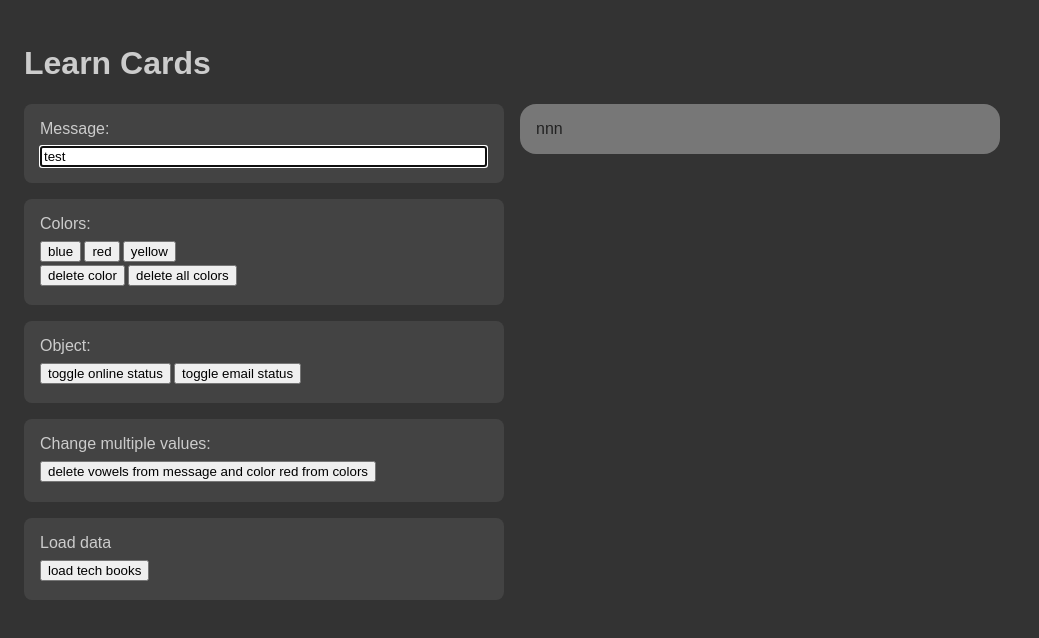
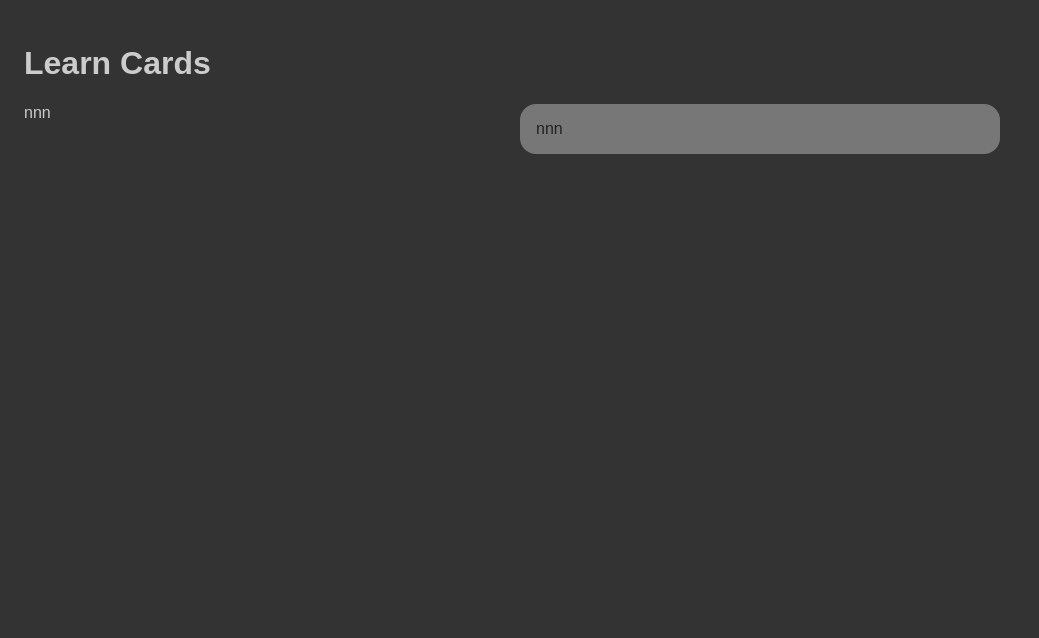
Before and after one commit to edwardtanguay/learncards, a React (Vite) app: page / in a window 1280 px wide. Shown: the top 638 px of the page, without its empty margins (0-1039 px from the left). Built offline with nearby package versions, Linux system fonts and the light colour scheme.

Commit message:
minimized

```diff
--- a/src/App.tsx
+++ b/src/App.tsx
@@ -7,108 +7,13 @@ function App() {
 	const store = useStore((state) => state);
 	const techBookSearchRef = useRef<HTMLInputElement>(null);
 
-	useEffect(() => {
-		if (techBookSearchRef.current !== null) {
-			techBookSearchRef.current.focus();
-		}
-	}, [store.techBooks]);
-
 	return (
 		<div className="App">
 			<h1>Learn Cards</h1>
 
 			<main>
 				<section className="controlArea">
-					<div className="data">
-						<label>Message:</label>
-						<input
-							autoFocus
-							type="text"
-							value={store.message}
-							onChange={(e) => store.setMessage(e.target.value)}
-						/>
-					</div>
-
-					<div className="data">
-						<label>Colors:</label>
-						<div>
-							<button onClick={() => store.addColor('blue')}>
-								blue
-							</button>
-							<button onClick={() => store.addColor('red')}>
-								red
-							</button>
-							<button onClick={() => store.addColor('yellow')}>
-								yellow
-							</button>
-						</div>
-						<button onClick={() => store.deleteColor()}>
-							delete color
-						</button>
-						<button onClick={() => store.setColors([])}>
-							delete all colors
-						</button>
-					</div>
-
-					<div className="data">
-						<label>Object:</label>
-						<div>
-							<button
-								onClick={() =>
-									store.toggleCurrentUserStatusOnline()
-								}
-							>
-								toggle online status
-							</button>
-							<button
-								onClick={() =>
-									store.toggleCurrentUserStatusEmail()
-								}
-							>
-								toggle email status
-							</button>
-						</div>
-					</div>
-
-					<div className="data">
-						<label>Change multiple values:</label>
-						<div>
-							<button
-								onClick={() => store.deleteVowelsAndColorRed()}
-							>
-								delete vowels from message and color red from
-								colors
-							</button>
-						</div>
-					</div>
-
-					{store.techBooks.length === 0 && (
-						<div className="data">
-							<label>Load data</label>
-							<div>
-								<button
-									disabled={store.techBooksAreLoading}
-									onClick={() => store.loadTechBooks()}
-								>
-									load tech books
-								</button>
-							</div>
-						</div>
-					)}
-
-					{store.techBooks.length > 0 && (
-						<div className="data">
-							<label>Search tech books:</label>
-							<input
-								type="text"
-								ref={techBookSearchRef}
-								value={store.techBookSearch}
-								onChange={(e) =>
-									store.setTechBookSearch(e.target.value)
-								}
-							/>
-						</div>
-					)}
+				nnn
 				</section>
 
 				<section className="dataArea">
--- a/src/store.tsx
+++ b/src/store.tsx
@@ -1,108 +1,23 @@
 import create from 'zustand';
 import axios from 'axios';
 
-export interface ITechBook {
-	idCode: string;
-	title: string;
-	description: string;
-	language: string;
+interface ILearnCard {
+	category: string;
+	front: string;
+	back: string;
+	learned: boolean;
+	whenLastTested: string;
+	whenCreated: string;
 }
 
 interface IStore {
-	message: string;
-	setMessage: (message: string) => void;
-	colors: string[];
-	setColors: (colors: string[]) => void;
-	addColor: (color: string) => void;
-	deleteColor: () => void;
-	deleteVowelsAndColorRed: () => void;
-	currentUserStatus: {
-		isOnline: boolean;
-		emailIsConfirmed: boolean;
-	};
-	toggleCurrentUserStatusOnline: () => void;
-	toggleCurrentUserStatusEmail: () => void;
-	techBooks: ITechBook[];
-	loadTechBooks: () => void;
-	techBooksAreLoading: boolean;
-	techBookSearch: string;
-	setTechBookSearch: (message: string) => void;
+	learnCards: ILearnCard[];
+	setLearnCards: (learnCards: ILearnCard[]) => void;
 }
 
 export const useStore = create<IStore>(
 	(set): IStore => ({
-		// string
-		message: 'test',
-		setMessage: (message: string) =>
-			set((state) => ({ ...state, message })),
-		// array of strings
-		colors: ['blue', 'white', 'red'],
-		setColors: (colors: string[]) => set((state) => ({ ...state, colors })),
-		addColor: (color: string) =>
-			set((state) => ({ ...state, colors: [...state.colors, color] })),
-		deleteColor: () =>
-			set((state) => ({ ...state, colors: state.colors.slice(0, -1) })),
-		// object
-		currentUserStatus: {
-			isOnline: false,
-			emailIsConfirmed: true,
-		},
-		toggleCurrentUserStatusOnline: () =>
-			set((state) => {
-				const _state = { ...state };
-				_state.currentUserStatus.isOnline =
-					!_state.currentUserStatus.isOnline;
-				return _state;
-			}),
-		toggleCurrentUserStatusEmail: () =>
-			set((state) => {
-				const _state = { ...state };
-				_state.currentUserStatus.emailIsConfirmed =
-					!_state.currentUserStatus.emailIsConfirmed;
-				return _state;
-			}),
-		// change multiple values in state
-		deleteVowelsAndColorRed: () =>
-			set((state) => {
-				const _state = { ...state };
-				_state.message = _state.message.replace(/[aeiou]/gi, '');
-				_state.colors = _state.colors.filter((m) => m !== 'red');
-				return _state;
-			}),
-		techBooks: [],
-		loadTechBooks: () => {
-			set((state) => {
-				const _state = { ...state };
-				_state.techBooksAreLoading = true;
-				return _state;
-			});
-			setTimeout(async () => {
-				const rawTechBooks = (
-					await axios.get(
-						'https://edwardtanguay.netlify.app/share/techBooks.json'
-					)
-				).data;
-				const _techBooks: ITechBook[] = [];
-				rawTechBooks.forEach((rawTechBook: any) => {
-					const techBook: ITechBook = {
-						idCode: rawTechBook.idCode,
-						title: rawTechBook.title,
-						description: rawTechBook.description,
-						language: rawTechBook.language,
-					};
-					_techBooks.push(techBook);
-				});
-				set((state) => {
-					const _state = { ...state };
-					_state.techBooks = _techBooks;
-					_state.techBooksAreLoading = false;
-					return _state;
-				});
-			}, 2000); // emulate long loading time
-		},
-		techBooksAreLoading: false,
-		techBookSearch: '',
-		setTechBookSearch: (techBookSearch: string) =>
-			set((state) => ({ ...state, techBookSearch: techBookSearch })),
+		learnCards: [],
+		setLearnCards: (learnCards: ILearnCard[]) => set((state) => ({ ...state, learnCards })),
 	})
 );
```
